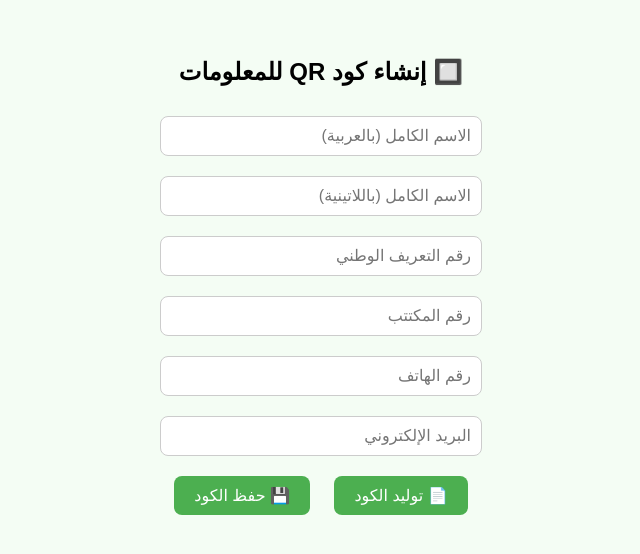
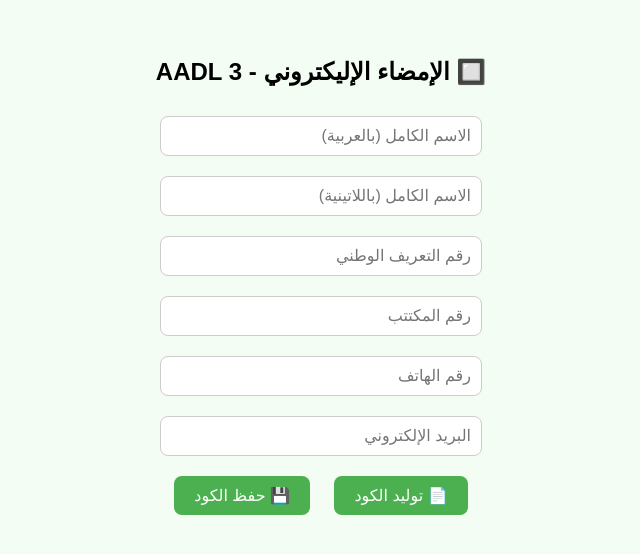
Before and after one commit to imadtbn/QR-AADL3, a plain HTML site: page index.html in a window 1280 px wide. Shown: the whole page, without its empty margins (319-959 px from the left). Drawn offline with Linux system fonts and the light colour scheme.

Commit message:
Update index.html

```diff
--- a/index.html
+++ b/index.html
@@ -35,7 +35,7 @@
 </head>
 <body>
 
-  <h2>🔲 إنشاء كود QR للمعلومات</h2>
+<h2>🔲 الإمضاء الإليكتروني - AADL 3 </h2>
 
   <form id="qrForm">
     <input type="text" id="name_ar" placeholder="الاسم الكامل (بالعربية)" required><br>
```
